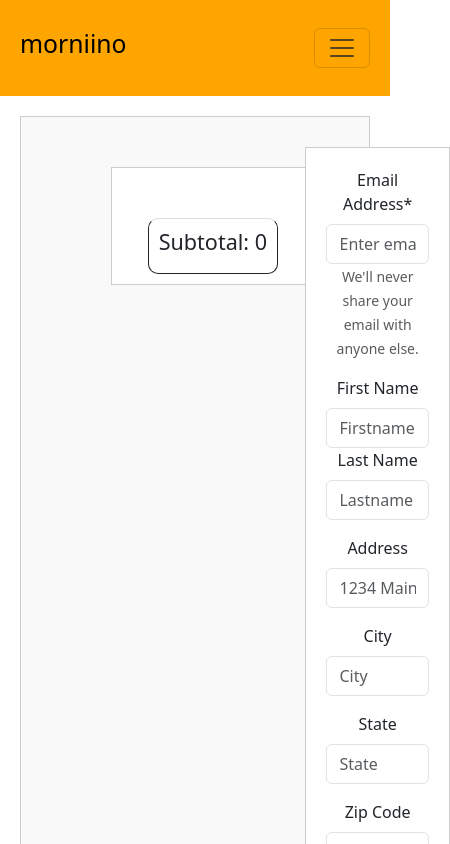
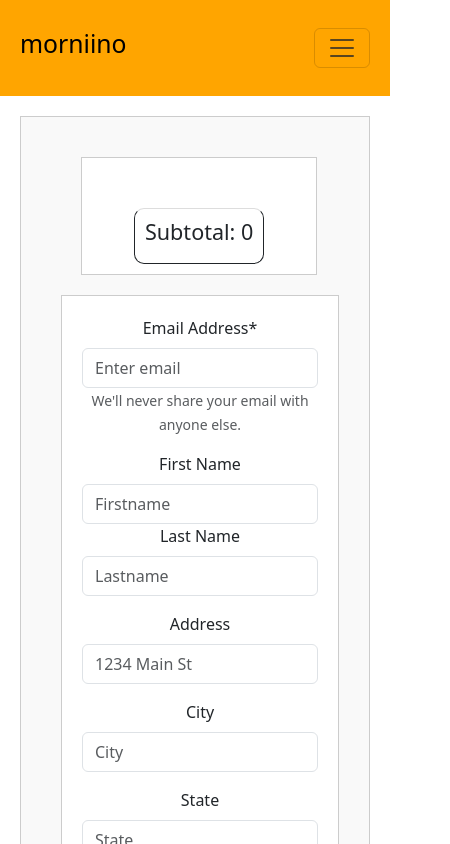
Before and after one commit to Ruds162700/Ecommerce, a React (Create React App) app: page /checkout in a window 390 px wide. Shown: the top 844 px of the page, 450 px wide, since content can reach past the window. Built offline with nearby package versions, Linux system fonts and the light colour scheme.

Commit message:
responsive

```diff
--- a/src/component/Cards.js
+++ b/src/component/Cards.js
@@ -64,6 +64,8 @@ const Cards = () => {
                                     <div className='title'>
                                         <Card.Title>{data.title}</Card.Title>
                                     </div>
+                                    <div className='datas'>
+
                                     {!data.isDetails ? (
                                         <div className='showbtn'>
                                             <button className='sbtn' onClick={() => handleViewDetails(data.id)}>View Details</button>
@@ -74,6 +76,7 @@ const Cards = () => {
                                             <button className='sbtn' onClick={() => handleViewDetails(data.id)}>Show Less</button>
                                         </div>
                                     )}
+                                    </div>
                                 </div>
                                 <div className='botm'>
                                     <Card.Text>₹{data.price}</Card.Text>
--- a/src/component/CartDetails.js
+++ b/src/component/CartDetails.js
@@ -49,10 +49,13 @@ const CartDetails = () => {
       <h1 className='align-text-center'></h1>
       {
         data.map((item, index) => (
-          <div className="card mb-3 cart-item" key={index}>
+          <div className="card mb-3 cart-item" id='cardbody' key={index}>
             <div className="row no-gutters cart-card">
-              <div className="col-md-4">
-                <img src={item.image} className="card-img cart-img" alt="..." />
+              <div className="col-md-4" id='photubox'>
+                <div className='photu'>
+
+                <img src={item.image} className="card-img cart-img" alt="..."  />
+                </div>
               </div>
               <div className="col-md-8">
                 <div className="card-body cart-body">
--- a/src/component/cartdetails.css
+++ b/src/component/cartdetails.css
@@ -4,7 +4,7 @@
   align-items: center;
   margin: 20px;
   margin-left: 60px;
-    width: 95%; /* Ensure the container takes up full width */
+  width: 95%;
 }
 
 .align-text-center {
@@ -14,7 +14,7 @@
 
 .cart-item {
   width: 100%;
-    max-width: 1000px; /* Increase the max-width for larger cards */
+  max-width: 1000px;
   margin-bottom: 20px;
   box-shadow: 0 4px 8px rgba(0,0,0,0.1);
   border-radius: 10px;
@@ -29,7 +29,7 @@
 }
 
 .cart-img {
-    width: 200px; /* Increase the image width for better fit in larger cards */
+  width: 200px;
   height: auto;
   margin-right: 20px;
   border-radius: 10px;
@@ -55,9 +55,11 @@
   color: #ff9800;
   margin-right: 2px;
 }
-  .quantity-btn{
+
+.quantity-btn {
   color: #ddd;
 }
+
 .totalbill {
   display: flex;
   justify-content: space-between;
@@ -67,3 +69,33 @@
   border-radius: 10px;
   border-top: 1px solid #ddd;
 }
+
+@media only screen and (max-width: 1328px) {
+  .cart-container {
+    width: 85%;
+    margin-left: 30px;
+    margin-right: 5px;
+    flex-direction: column;
+    align-items: center;
+  }
+
+  #photubox {
+    display: flex;
+    justify-content: center;
+    align-items: center;
+    width: 100%;
+    height: 250px;
+  }
+
+  .photu {
+
+    height: 200px;
+    width: 170px;
+  }
+
+  .photu .cart-img {
+    width: 100%;
+    height: 100%;
+    object-fit: cover;
+  }
+}
--- a/src/component/checkout.css
+++ b/src/component/checkout.css
@@ -68,3 +68,8 @@
     padding: 20px;
     background-color: #fff;
   }
+  @media (max-width:750px) {
+    .checkout{
+    display: block;
+    }
+  }
--- a/src/component/header.css
+++ b/src/component/header.css
@@ -208,7 +208,7 @@ input {
   flex-grow: 1;
 }
 
-@media (max-width: 992px) {
+@media ((max-width: 992px) and (min-width: 368px)) {
   .navbar-collapse {
     flex-direction: column;
     align-items: flex-start;
@@ -219,7 +219,16 @@ input {
   }
 
   .nav-icons {
+    margin-left: -80px;
+    flex-direction:row;
+    margin-top: 20px;
+    align-items: center;
     justify-content: center;
     width: 100%;
   }
+  @media ((max-width: 992px)) {
+    #cont{
+      width:100%;
+    }
+    }
 }
```
Lines whose indentation alone changed are shown as unchanged.
